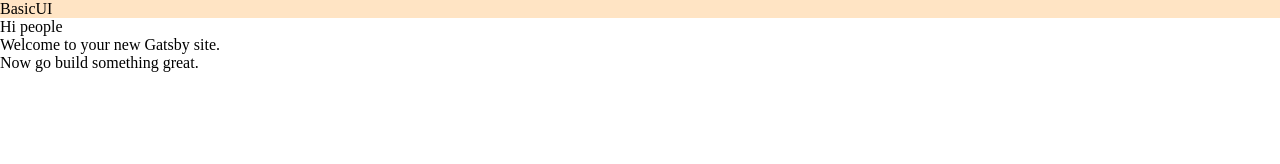
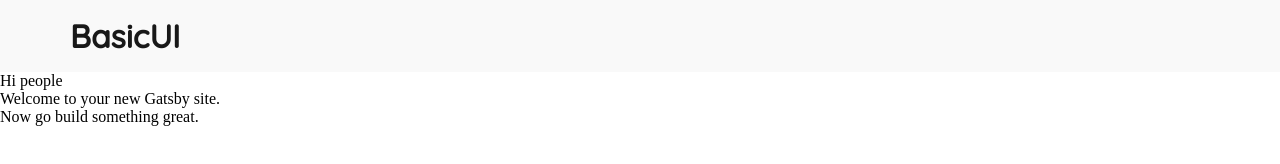
Before and after one commit to K-Kumar-01/BasicUI, a Gatsby site: page / in a window 1280 px wide. Built offline with nearby package versions, Linux system fonts and the light colour scheme; Gatsby itself is replaced by a stand-in of ours.

Commit message:
feat: adds header
Basic header with logo and link to homepage

Signed-off-by: k-kumar-01 <kushalkumargupta4@gmail.com>

```diff
--- a/global.d.ts
+++ b/global.d.ts
@@ -1,5 +1 @@
-declare module "*.scss" {
-  const content: { [className: string]: string };
-
-  export default content;
-}
+declare module "*.scss";
--- a/src/layouts/header.tsx
+++ b/src/layouts/header.tsx
@@ -1,9 +1,19 @@
 import React from "react";
+import { Link } from "gatsby";
+import { Container } from "@/components/common";
 
 import * as headerStyles from "./styles/header.module.scss";
 
 const Header: React.FC = (): React.ReactElement => {
-  return <header className={headerStyles.header}>BasicUI</header>;
+  return (
+    <header className={headerStyles.header}>
+      <Container>
+        <Link to="/" className={headerStyles.logo}>
+          BasicUI
+        </Link>
+      </Container>
+    </header>
+  );
 };
 
 export default Header;
--- a/src/layouts/styles/header.module.scss
+++ b/src/layouts/styles/header.module.scss
@@ -1,3 +1,12 @@
 .header {
-  background-color: bisque;
+  background-color: rgba(0, 0, 0.5, 0.025);
+  padding: 1rem;
 }
+
+.logo {
+  color: var(--primaryBlack);
+  text-decoration: none;
+  font-size: 2rem;
+  font-weight: 600;
+  font-family: "Quicksand", sans-serif;
+}
--- a/src/styles/index.scss
+++ b/src/styles/index.scss
@@ -1,3 +1,15 @@
+@import url('https://fonts.googleapis.com/css2?family=Quicksand:wght@300;500&display=swap');
+
+:root {
+  --primaryBlack: #181818;
+  --lightGrey: #ececec;
+  --darkGrey: #afafaf;
+  --mainTransition: all 0.3s linear;
+  --mainSpacing: 4px;
+  --lightShadow: 2px 5px 3px 0px rgba(0, 0, 0, 0.5);
+  --darkShadow: 4px 10px 5px 0px rgba(0, 0, 0, 0.5);
+}
+
 html,
 body,
 p,
```
